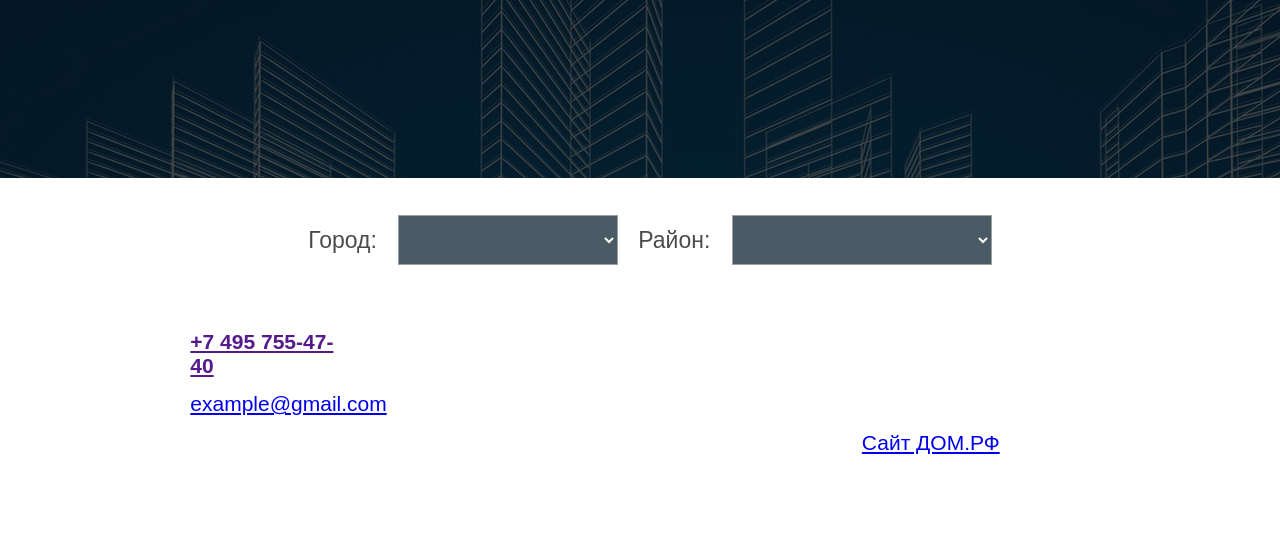
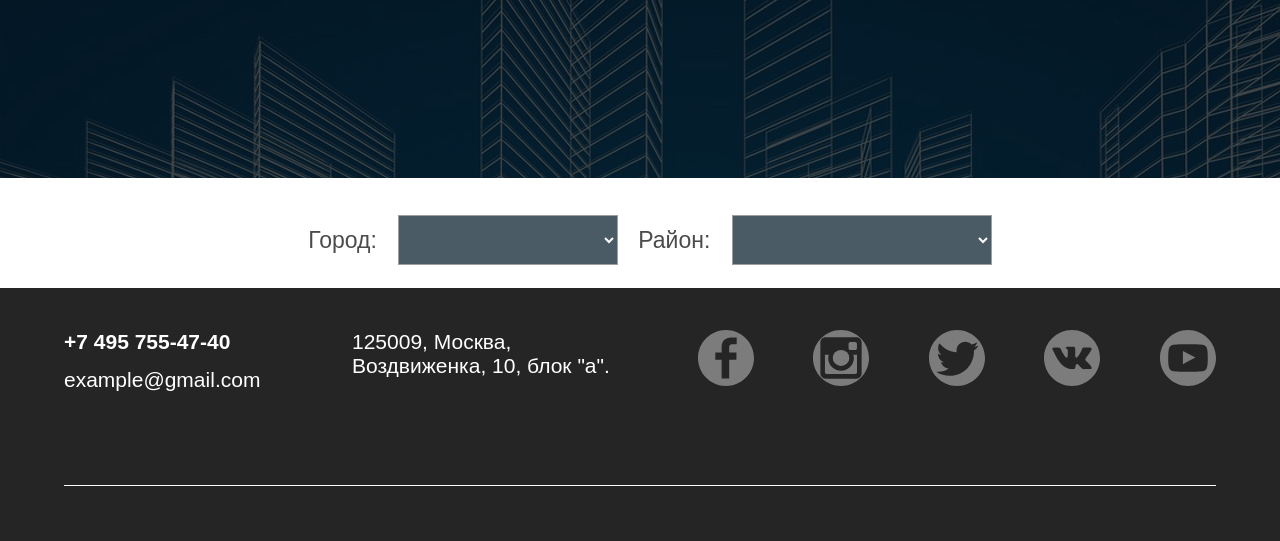
Before and after one commit to AlexandrKoliukh/hakaton, a plain HTML site: page object.html in a window 1280 px wide. Shown: the part 238-779 px from the top of the page. Drawn offline with nearby package versions, Linux system fonts and the light colour scheme.

Commit message:
Add files via upload

```diff
--- a/css/master.css
+++ b/css/master.css
@@ -126,7 +126,7 @@ html{
 }
 
 .object{
-    margin: auto;
+  margin-right: 20px;
     margin-top: 20px;
     margin-bottom: 20px;
     color: #fff;
@@ -136,6 +136,7 @@ html{
     background-color: #001726;
     width: 394px;
     height: 429px;
+
 }
 .object img{
   width: 370px;
@@ -149,7 +150,7 @@ html{
 
 /*Футер*/
 
-.footer{
+footer{
 	height: 40vh;
 	display: flex;
 	flex-direction: column;
@@ -159,7 +160,7 @@ html{
   width: 100%;
 }
 
-.footer a{
+footer a{
 	text-decoration: none;
 	color:white;
 }
@@ -234,9 +235,6 @@ html{
 	opacity: 0.4;
 }
 
-a:hover{
-  text-decoration: none;
-}
 
 .social svg:hover{
 	opacity: 1;
```
